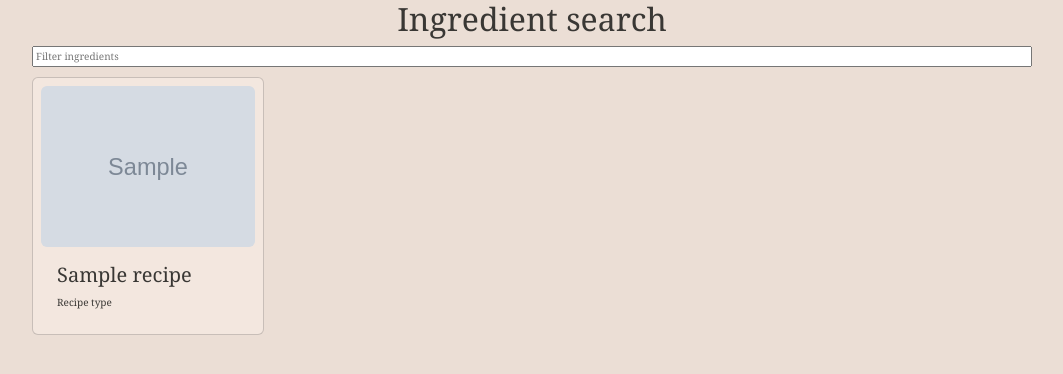
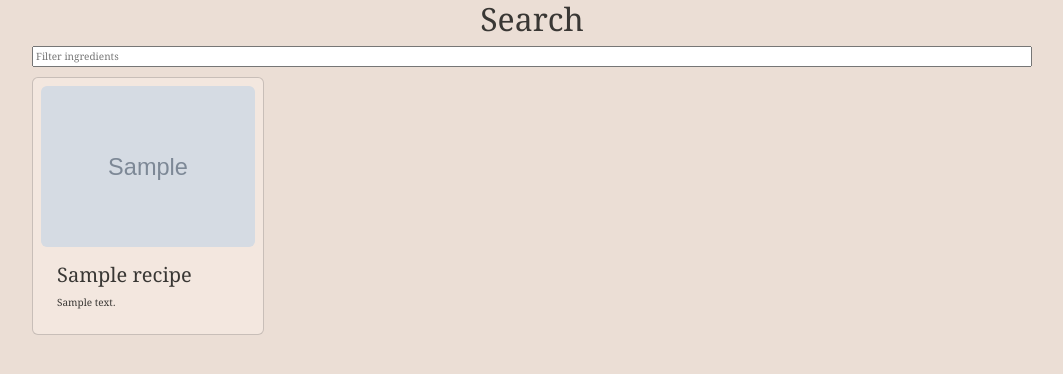
Before and after one commit to Bat-Jen-21/simmer-final-project, a Django app: page /iSearch/ in a window 1280 px wide. Shown: the top 374 px of the page, without its empty margins (108-1171 px from the left). Run offline with Django 5.2, Linux system fonts and the light colour scheme; tables that the repository leaves empty hold one stand-in row (values such as "Sample post"); grey boxes marked "Sample" are stand-in pictures.

Commit message:
Search refine and cards updated

```diff
--- a/accounts/urls.py
+++ b/accounts/urls.py
@@ -2,5 +2,5 @@ from django.urls import path
 
 from . import views
 urlpatterns = [
-    path("signup/", views.SignUpView.as_view(), name="signup")
+    path("signup/", views.SignUpView.as_view(), name="signup"),
 ]
--- a/accounts/views.py
+++ b/accounts/views.py
@@ -2,6 +2,7 @@ from django.shortcuts import render
 from django.contrib.auth.forms import UserCreationForm
 from django.urls import reverse_lazy
 from django.views.generic import CreateView
+from django.shortcuts import render
 
 class SignUpView(CreateView):
     form_class = UserCreationForm
--- a/recipes/static/recipes/js/filter.js
+++ b/recipes/static/recipes/js/filter.js
@@ -2,22 +2,15 @@ $(document).ready(function(){
 
 const user_input = $("#search-bar")
 const artists_div = $('#adaptive-content')
-const endpoint = '/iSearch/'
-const delay_by_in_ms = 700
+const path = '/iSearch/'
+const delay_ms = 700
 let scheduled_function = false
 
 
-    let ajax_call = function (endpoint, request_parameters) {
-        $.getJSON(endpoint, request_parameters)
+    let ajax_call = function (path, request_parameters) {
+        $.getJSON(path, request_parameters)
             .done(response => {
-                // fade out the artists_div, then:
-                //artists_div.fadeTo('slow', 0).promise().then(() => {
-                    // replace the HTML contents
                     artists_div.html(response['html_from_view'])
-                    // fade-in the div with new contents
-                    //artists_div.fadeTo('slow', 1)
-                    // stop animating search icon
-                    //search_icon.removeClass('blink')
                 })
             }
 
@@ -26,18 +19,14 @@ let scheduled_function = false
     user_input.on('keyup', function () {
 
         const request_parameters = {
-            q: $(this).val() // value of user_input: the HTML element with ID user-input
+            q: $(this).val() // value of user_input: the HTML element with ID "search-bar"
         }
 
-        // start animating the search icon with the CSS class
-        //search_icon.addClass('blink')
-
-        // if scheduled_function is NOT false, cancel the execution of the function
         if (scheduled_function) {
             clearTimeout(scheduled_function)
         }
 
         // setTimeout returns the ID of the function to be executed
-        scheduled_function = setTimeout(ajax_call, delay_by_in_ms, endpoint, request_parameters)
+        scheduled_function = setTimeout(ajax_call, delay_ms, path, request_parameters)
     })
 })
--- a/recipes/templates/recipes/iSearch.html
+++ b/recipes/templates/recipes/iSearch.html
@@ -7,7 +7,7 @@
 {% endblock %}
 
 {% block content %}
-    <h2 style="text-align:center">Ingredient search</h2>
+    <h2 style="text-align:center">Search</h2>
     <input placeholder="Filter ingredients" type="text" id="search-bar">
 
     <div style="margin-top: 10px" id="adaptive-content">
--- a/recipes/templates/recipes/results.html
+++ b/recipes/templates/recipes/results.html
@@ -8,7 +8,7 @@
                     <img src="{{ recipe.image.url }}" alt="{{recipe.title}}" class="card-img-top rounded">
                     <div class="card-body">
                         <h5 class="card-title">{{ recipe.title }}</h5>
-                        <p class="card-text">Recipe type</p>
+                        <p class="card-text">{{ recipe.description|truncatechars:30 }}</p>
                     </div>
                     </div>
                 </div>
--- a/recipes/urls.py
+++ b/recipes/urls.py
@@ -14,5 +14,7 @@ urlpatterns = [
     path("submit/", views.create_submit, name="submit"),
     #Search for ingredients
     path("iSearch/", views.iSearch, name="i_search"),
+    #modify user account
+    path("account/", views.account, name="account")
 
 ]
--- a/recipes/views.py
+++ b/recipes/views.py
@@ -143,7 +143,7 @@ def iSearch(request):
     url_parameter = request.GET.get("q")
 
     if url_parameter:
-        recipes = Recipe.objects.filter(Q(title__icontains=url_parameter) | Q(recipe_ingredient__ingredient__name__icontains=url_parameter))
+        recipes = Recipe.objects.filter(Q(title__startswith=url_parameter) | Q(recipe_ingredient__ingredient__name__startswith=url_parameter))
     else:
         recipes = Recipe.objects.all()
 
@@ -154,8 +154,13 @@ def iSearch(request):
             template_name="recipes/results.html",
             context={"recipes": recipes}
         )
+
         data_dict = {"html_from_view": html}
 
         return JsonResponse(data=data_dict, safe=False)
 
     return render(request, "recipes/iSearch.html", context={"recipes": recipes})
+
+def account(request):
+    print(request.user)
+    return render(request, "recipes/account.html", context={"account": request.user})
--- a/templates/base.html
+++ b/templates/base.html
@@ -39,7 +39,7 @@
                 <a class="p-2" href="/">Homepage</a>
                 <a class="p-2" href="/create">Create a Recipe</a>
                 <a class="p-2" href="/iSearch">Ingredient Search</a>
-                <a class="p-2" href="#">Account</a>
+                <a class="p-2" href="/account">Account</a>
               </nav>
             </div>
         </div>
```
Also changed, not shown: recipes/templates/recipes/account.html (added, +18 -0 lines).
